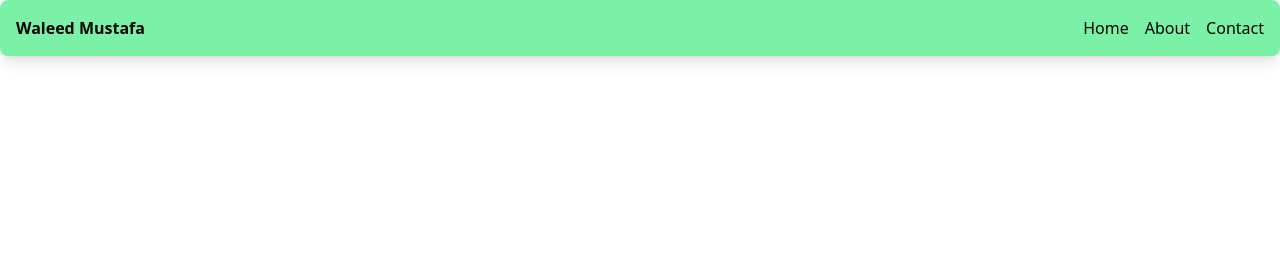
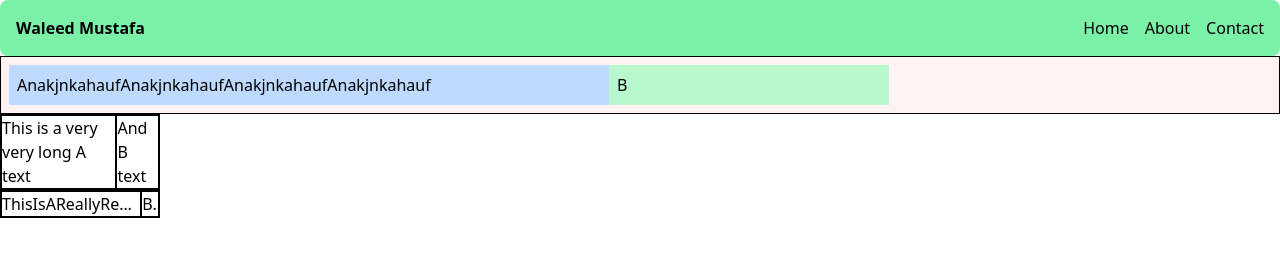
Before and after one commit to waleedmustafa50/tailwind-playground, a website: page src/index.html in a window 1280 px wide. Drawn offline with nearby package versions, Linux system fonts and the light colour scheme; files that its build step writes are made by us from their sources.

Commit message:
flex shrink refreshment

```diff
--- a/src/index.html
+++ b/src/index.html
@@ -22,5 +22,34 @@
 
         </div>
     </nav>
+<!-- <div class="flex justify-between w-full border p-2">
+  <div class="w-80 shrink bg-blue-200 p-2">A (shrinks)</div>
+  <div class="w-32 shrink-0 bg-green-200 p-2">B (no shrink)</div>
+</div> -->
+
+<div class="flex w-full border p-2 bg-red-50">
+  <div class="w-150 bg-blue-200 p-2">AnakjnkahaufAnakjnkahaufAnakjnkahaufAnakjnkahauf</div>
+  <div class="w-70 shrink-0 bg-green-200 p-2">B</div>
+</div>
+
+<div class="flex border w-40">
+  <div class="border">This is a very very long A text</div>
+  <div class="border">And B text</div>
+</div>
+
+<div class="flex border w-40">
+  <div class="min-w-0 shrink border truncate">
+    ThisIsAReallyReallyReallyLongWordWithoutSpaces
+  </div>
+  <div class="min-w-0 shrink border truncate">
+    B text
+  </div>
+</div>
+
+
+
+
+
+
 </body>
 </html>
```
